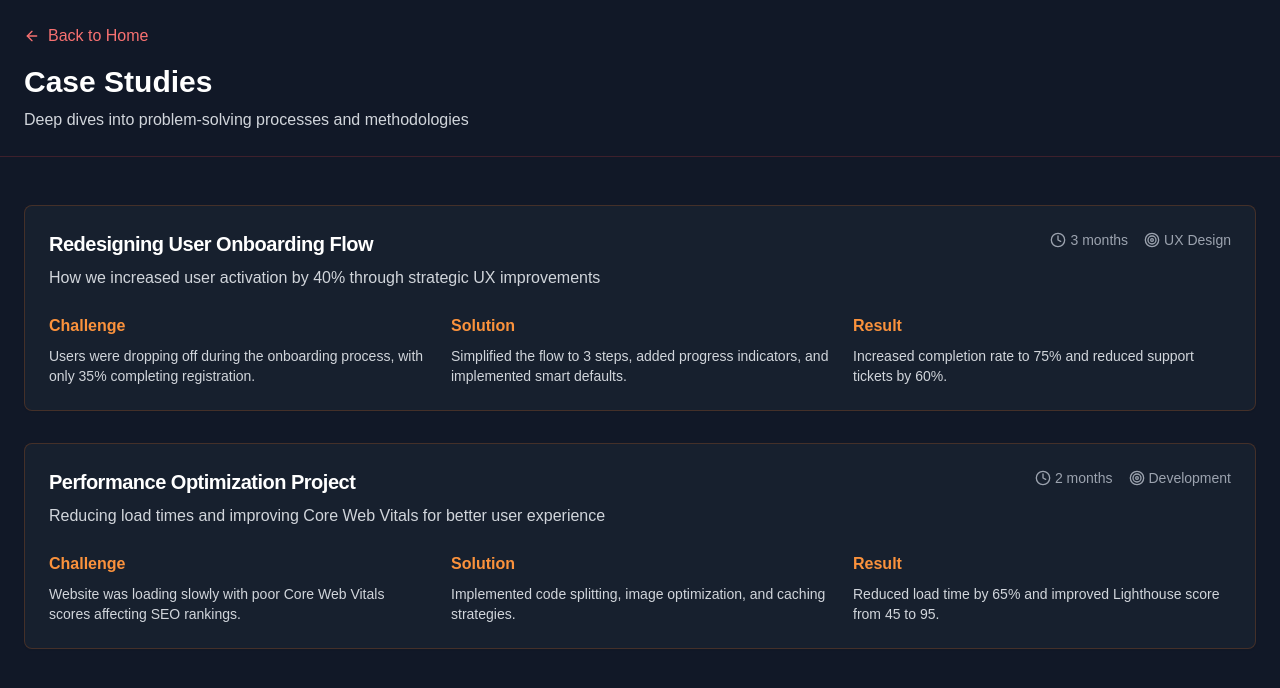
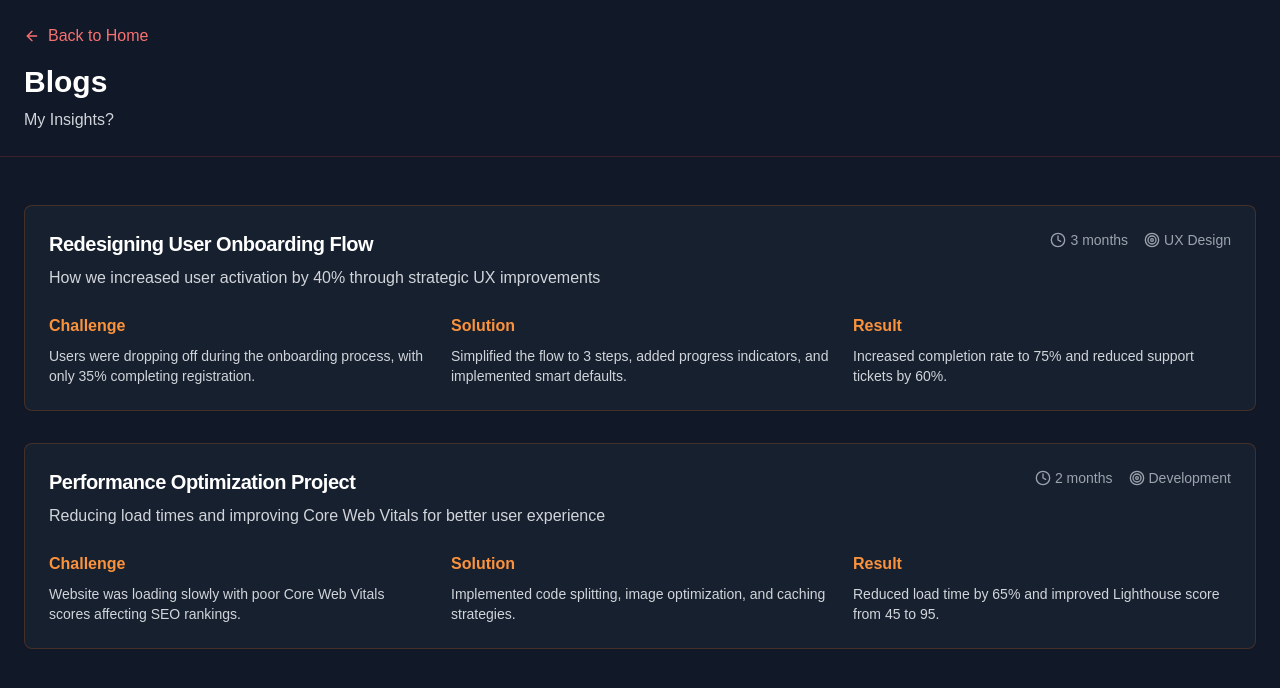
Before and after one commit to thecahintosh/portfolio-website, a Next.js app: page /case-studies in a window 1280 px wide. Shown: the top 688 px of the page. Built offline with nearby package versions, Linux system fonts and the light colour scheme.

Commit message:
Update page.tsx

```diff
--- a/app/case-studies/page.tsx
+++ b/app/case-studies/page.tsx
@@ -14,8 +14,8 @@ export default async function CaseStudiesPage() {
             <ArrowLeft className="w-4 h-4 mr-2" />
             Back to Home
           </Link>
-          <h1 className="text-3xl font-bold">Case Studies</h1>
-          <p className="text-gray-300 mt-2">Deep dives into problem-solving processes and methodologies</p>
+          <h1 className="text-3xl font-bold">Blogs</h1>
+          <p className="text-gray-300 mt-2">My Insights?</p>
         </div>
       </header>
 
```
